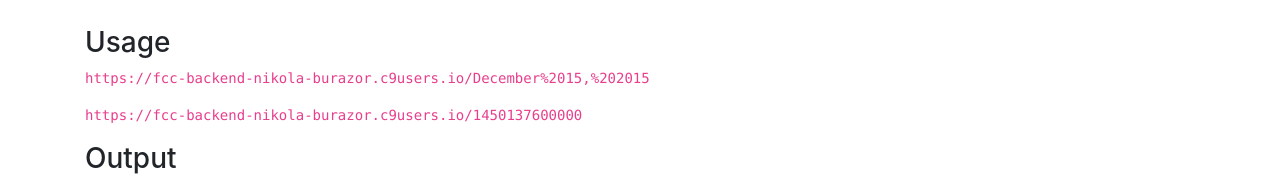
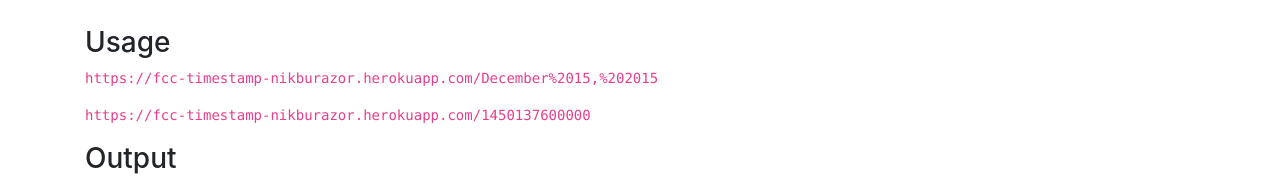
Before and after one commit to nikb-1/fcc-timestamp, a website: page public/index.html in a window 1280 px wide. Shown: the part 310-486 px from the top of the page. Drawn offline with nearby package versions, Linux system fonts and the light colour scheme.

Commit message:
api url updated

```diff
--- a/public/index.html
+++ b/public/index.html
@@ -16,8 +16,8 @@
 		It can be used by passing either a UNIX timestamp or a natural language date to the root end point as a parameter, i.e. <code>"/:date_goes_here"</code><br/><br/>The API returns a JSON string with a "unix" property with a unix timestamp value and a "natural" property with a value representing a natural language date. Both values being representations of the passed parameter.<br/><br/>
 		Incorrectly formatted parameters will return null values for the JSON objects properties.</p><br/>
 		<h3>Usage</h3>
-		<p><code>https://fcc-backend-nikola-burazor.c9users.io/December%2015,%202015</code></p>
-		<p><code>https://fcc-backend-nikola-burazor.c9users.io/1450137600000</code></p>
+		<p><code>https://fcc-timestamp-nikburazor.herokuapp.com/December%2015,%202015</code></p>
+		<p><code>https://fcc-timestamp-nikburazor.herokuapp.com/1450137600000</code></p>
 		<h3>Output</h3>
 		<p><code>{"unix":1450137600000,"natural":"December 15, 2015"}</code></p>
 	</div>
```
